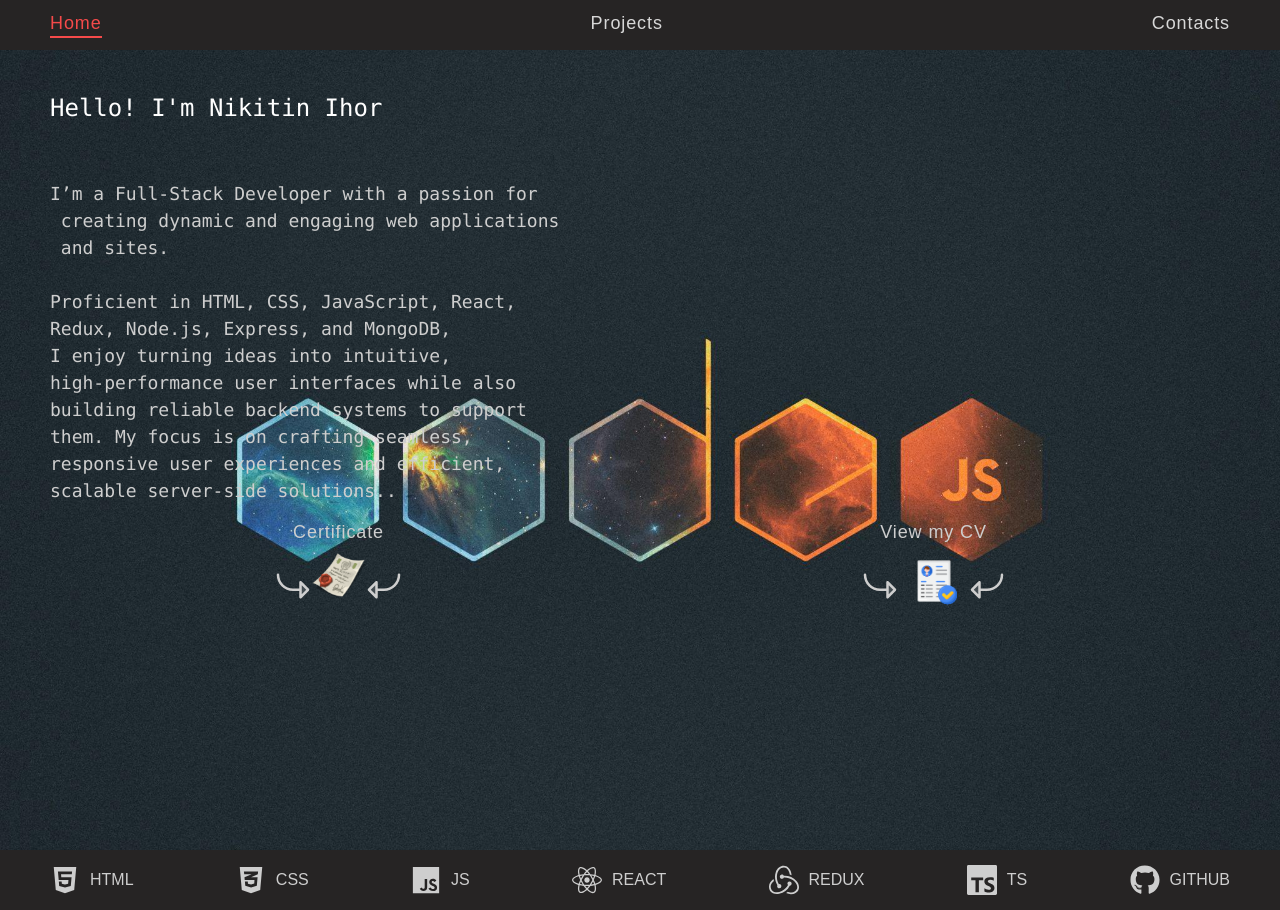
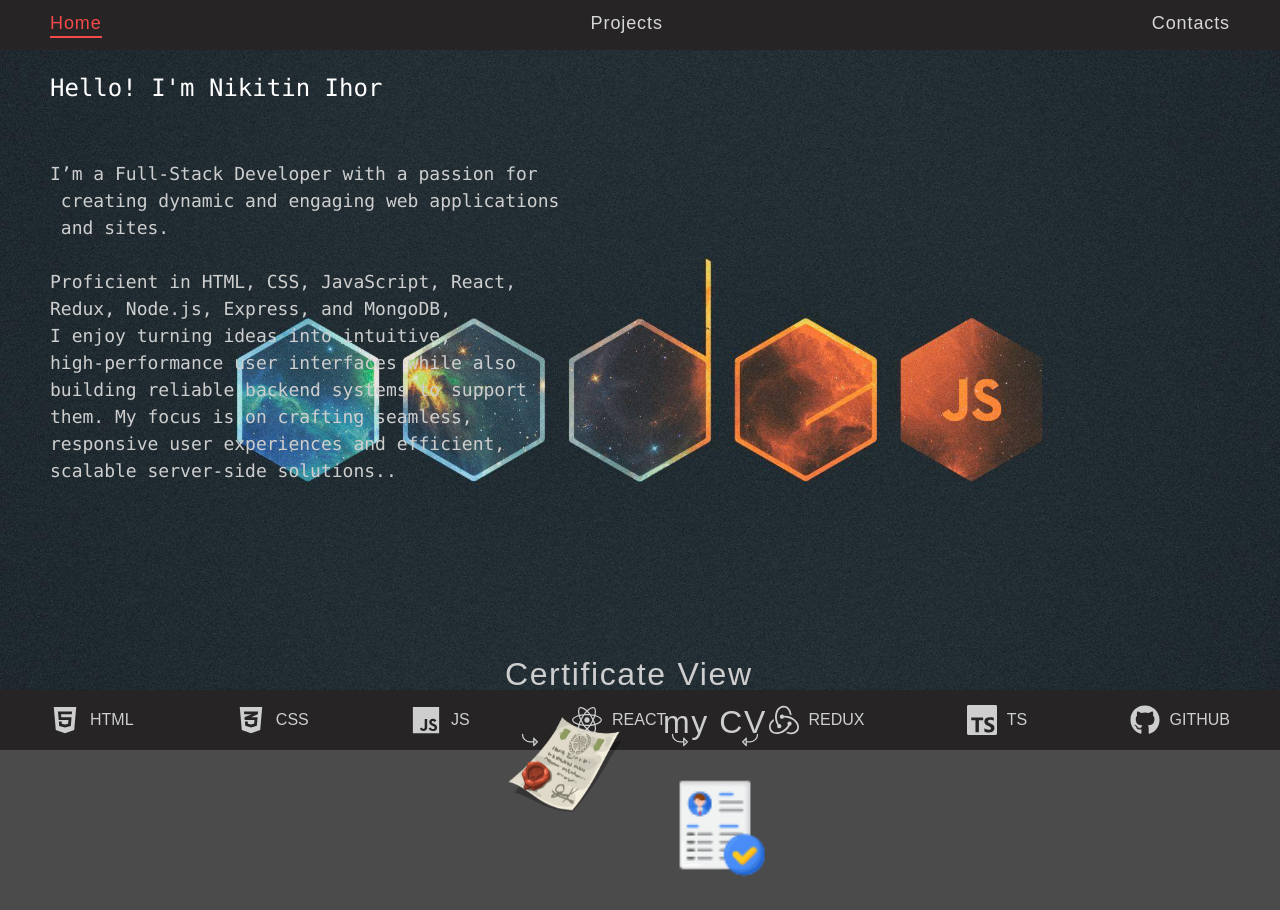
Before and after one commit to NikitinIhor/Portfolio, a React (Vite) app: page / in a window 1280 px wide. Built offline with nearby package versions, Linux system fonts and the light colour scheme.

Commit message:
fix:styles

```diff
--- a/src/components/Cv/Cv.jsx
+++ b/src/components/Cv/Cv.jsx
@@ -32,10 +32,10 @@ export default function Cv() {
     <div className={clsx(css.cv, { [css.show]: show, [css.unvisible]: !show })}>
       <h2 className={css.title}>View my CV</h2>
       <div className={css.arrows}>
-        <IconContext.Provider value={{ size: 40, color: "rgb(206, 206, 206)" }}>
+        <IconContext.Provider value={{ size: 20, color: "rgb(206, 206, 206)" }}>
           <PiArrowBendDownRightDuotone />
         </IconContext.Provider>
-        <IconContext.Provider value={{ size: 40, color: "rgb(206, 206, 206)" }}>
+        <IconContext.Provider value={{ size: 20, color: "rgb(206, 206, 206)" }}>
           <PiArrowBendDownLeftDuotone />
         </IconContext.Provider>
       </div>
--- a/src/components/Diploma/Diploma.jsx
+++ b/src/components/Diploma/Diploma.jsx
@@ -32,10 +32,10 @@ export default function Diploma() {
     <div className={clsx(css.cv, { [css.show]: show, [css.unvisible]: !show })}>
       <h2 className={css.title}>Certificate</h2>
       <div className={css.arrows}>
-        <IconContext.Provider value={{ size: 40, color: "rgb(206, 206, 206)" }}>
+        <IconContext.Provider value={{ size: 20, color: "rgb(206, 206, 206)" }}>
           <PiArrowBendDownRightDuotone />
         </IconContext.Provider>
-        <IconContext.Provider value={{ size: 40, color: "rgb(206, 206, 206)" }}>
+        <IconContext.Provider value={{ size: 20, color: "rgb(206, 206, 206)" }}>
           <PiArrowBendDownLeftDuotone />
         </IconContext.Provider>
       </div>
--- a/src/components/Diploma/Diploma.module.css
+++ b/src/components/Diploma/Diploma.module.css
@@ -1,12 +1,29 @@
+.title {
+  width: 120px;
+  margin-bottom: 4px;
+  text-align: center;
+}
+
 .cv {
+  position: relative;
   opacity: 0;
   transform: scale(0);
   transition: opacity 3s ease-in, transform 3s ease-in;
+  display: flex;
+  flex-direction: column;
+  align-items: center;
+  height: 100px;
 }
 
 .show {
   opacity: 1;
   transform: scale(1);
+}
+.arrows {
+  position: absolute;
+  bottom: 0;
+  display: flex;
+  gap: 50px;
 }
 
 .unvisible {
@@ -25,7 +42,6 @@
 }
 .title {
   font-size: 18px;
-  margin-bottom: 20px;
   font-weight: 500;
   letter-spacing: 0.05em;
   color: rgb(206, 206, 206);
@@ -33,17 +49,12 @@
 .arrows {
   display: flex;
   justify-content: space-between;
-  margin-left: -20px;
-  margin-right: -20px;
 }
 .image img {
-  display: flex;
-  margin: 0 auto;
-  margin-top: -60px;
   width: 70px;
   animation: animation 1s infinite alternate;
 }
-@media (min-width: 1440px) {
+@media (min-width: 1200px) {
   .title {
     font-size: 32px;
   }
--- a/src/components/TypingEffect/TypingEffect.jsx
+++ b/src/components/TypingEffect/TypingEffect.jsx
@@ -20,7 +20,7 @@ export default function TypingEffect({ text }) {
   const newText = allText.join("&");
 
   return (
-    <div>
+    <div className={css.wrapper}>
       <pre className={css.title}>
         {title} {index < text.indexOf("&") ? "|" : ""}
       </pre>
--- a/src/components/TypingEffect/TypingEffect.module.css
+++ b/src/components/TypingEffect/TypingEffect.module.css
@@ -1,3 +1,7 @@
+.wrapper {
+  padding-top: 20px;
+}
+
 .title {
   font-size: 20px;
   font-weight: 500;
--- a/src/pages/Home/Home.jsx
+++ b/src/pages/Home/Home.jsx
@@ -22,12 +22,10 @@ export default function Home() {
   return (
     <div className={css.wrapper}>
       <div className="container">
-        <div className={css.main}>
-          <TypingEffect text={text} />
-          <div className={css.body}>
-            <Diploma />
-            <Cv />
-          </div>
+        <TypingEffect text={text} />
+        <div className={css.body}>
+          <Diploma />
+          <Cv />
         </div>
       </div>
     </div>
--- a/src/pages/Home/Home.module.css
+++ b/src/pages/Home/Home.module.css
@@ -1,31 +1,18 @@
 .wrapper {
   background: url("../../images/wallpaper.jpg") no-repeat center;
   background-size: cover;
-  padding-top: 10px;
-  min-height: 100vh;
+  min-height: 80vh;
 }
-.main {
+
+.body {
+  position: absolute;
+  bottom: 0;
+  left: 50%;
+  transform: translate(-50%, -50%);
   display: flex;
-  flex-direction: column;
-  row-gap: 15px;
-  justify-content: space-between;
-  height: 500px;
-}
-.body {
-  display: flex;
-  gap: 10px;
-  justify-content: space-around;
+  align-items: center;
 }
 @media (min-width: 768px) {
-  .wrapper {
-    padding-top: 40px;
-  }
 }
-@media (min-width: 1440px) {
-  .main {
-    flex-direction: row;
-  }
-  .body {
-    gap: 100px;
-  }
+@media (min-width: 1200px) {
 }
```
